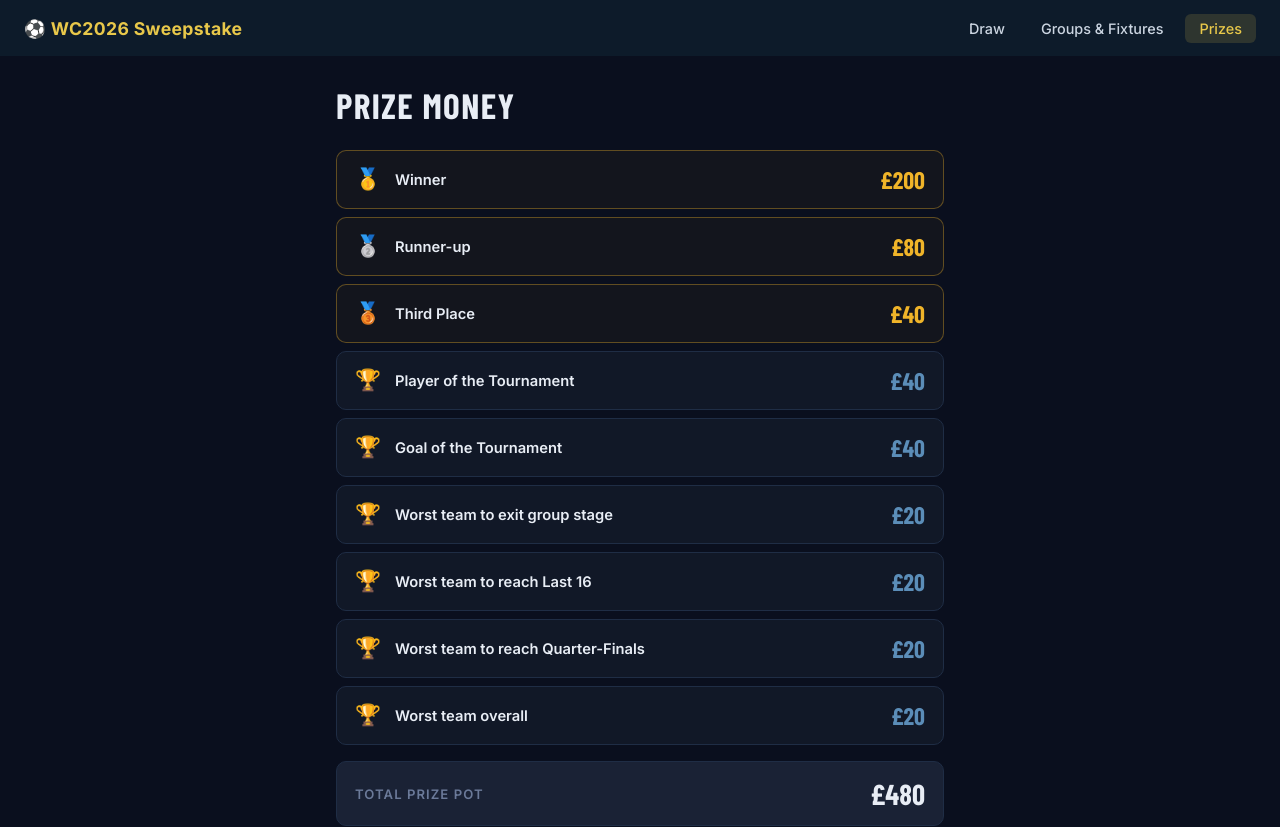
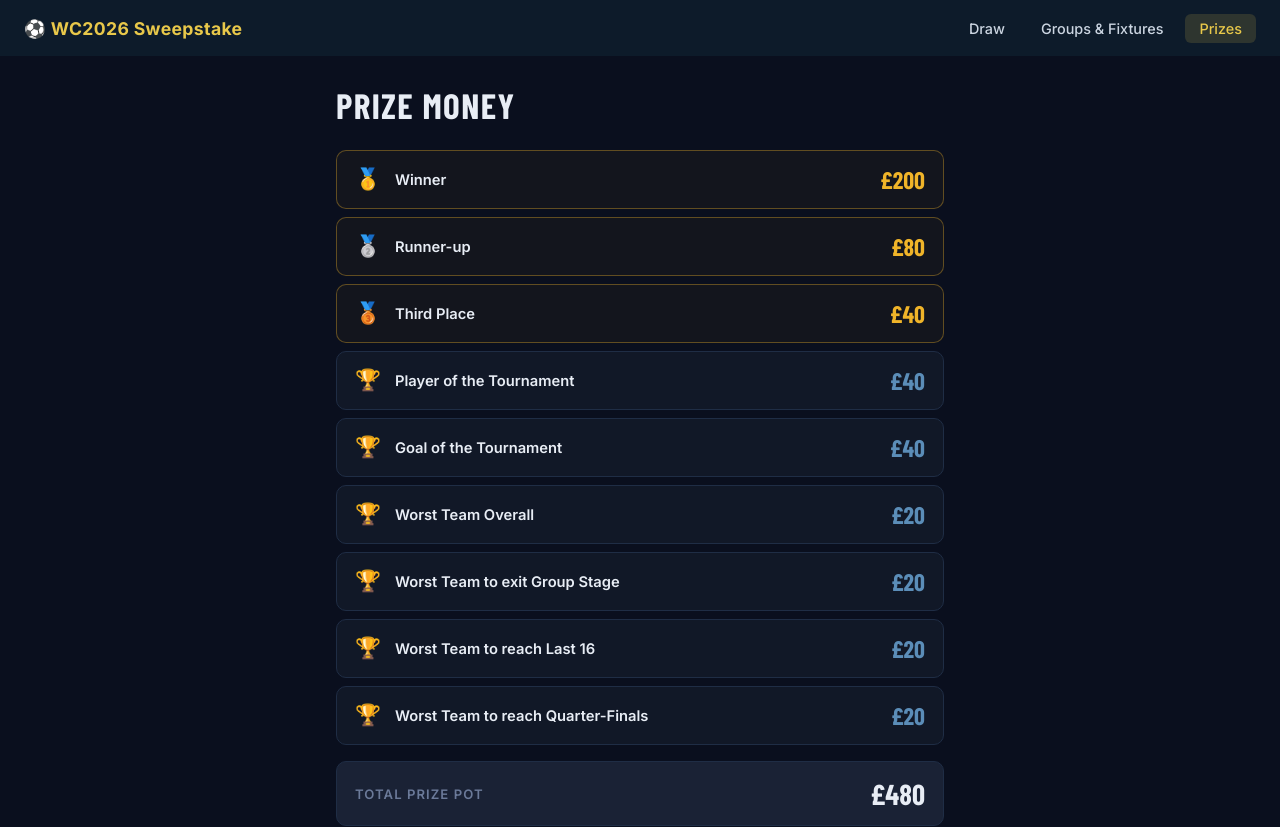
Before and after one commit to camwatters/world-cup-sweepstake, a React (Vite) app: page /#/prizes in a window 1280 px wide. Shown: the top 827 px of the page. Built offline with nearby package versions, Linux system fonts and the light colour scheme; a web font is replaced by a local one.

Commit message:
reorder prizes: worst team overall after GOTT, capitalise names
Co-Authored-By: Claude Sonnet 4.6 <noreply@anthropic.com>

```diff
--- a/src/pages/PrizesPage.jsx
+++ b/src/pages/PrizesPage.jsx
@@ -11,10 +11,10 @@ const PRIZES = [
   { name: "Third Place",                         amount: 40,  top: true },
   { name: "Player of the Tournament",            amount: 40  },
   { name: "Goal of the Tournament",              amount: 40  },
-  { name: "Worst team to exit group stage",      amount: 20  },
-  { name: "Worst team to reach Last 16",         amount: 20  },
-  { name: "Worst team to reach Quarter-Finals",  amount: 20  },
-  { name: "Worst team overall",                  amount: 20  },
+  { name: "Worst Team Overall",                  amount: 20  },
+  { name: "Worst Team to exit Group Stage",      amount: 20  },
+  { name: "Worst Team to reach Last 16",         amount: 20  },
+  { name: "Worst Team to reach Quarter-Finals",  amount: 20  },
 ];
 
 const PRIZE_LABELS = {
```
